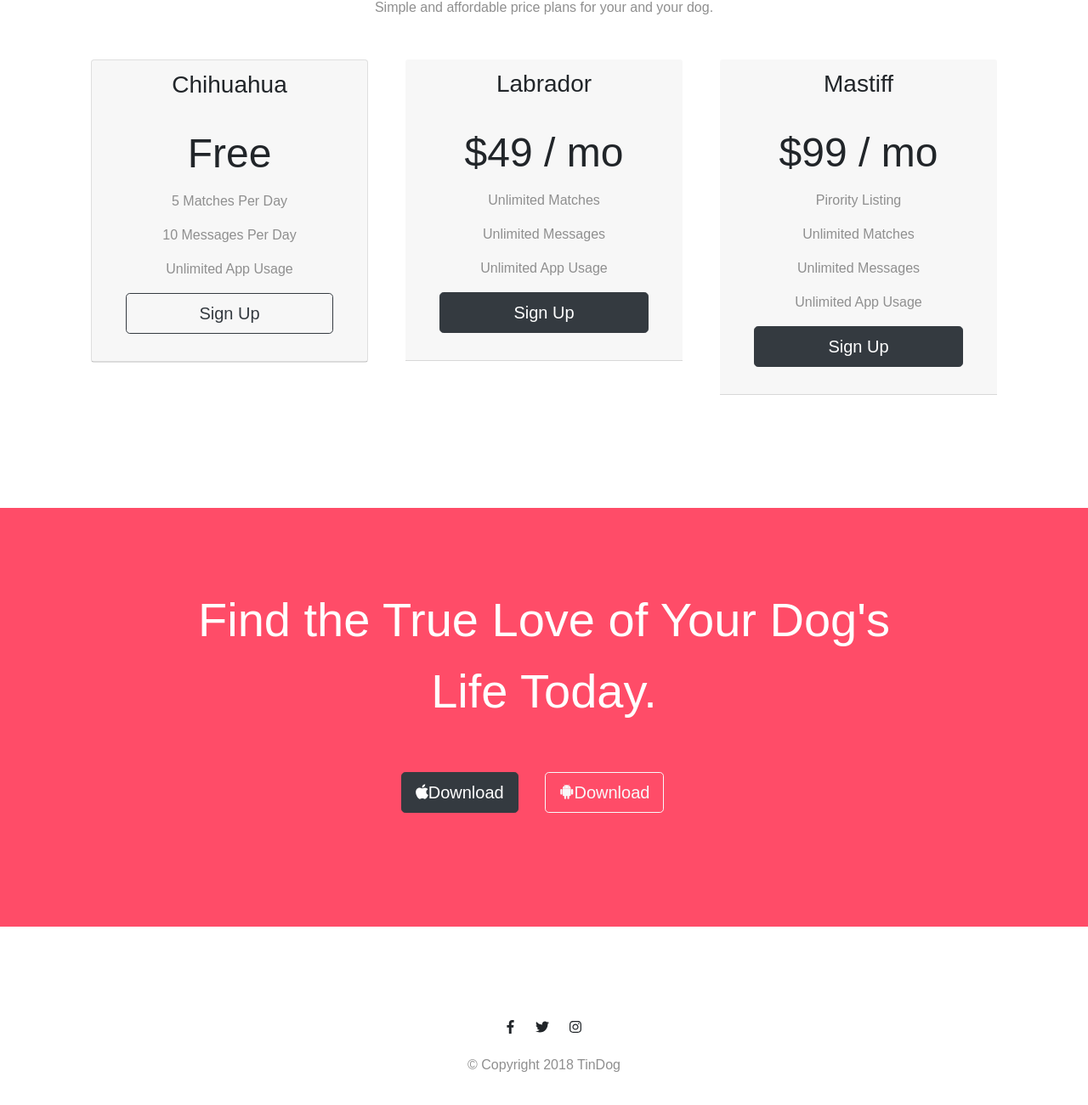
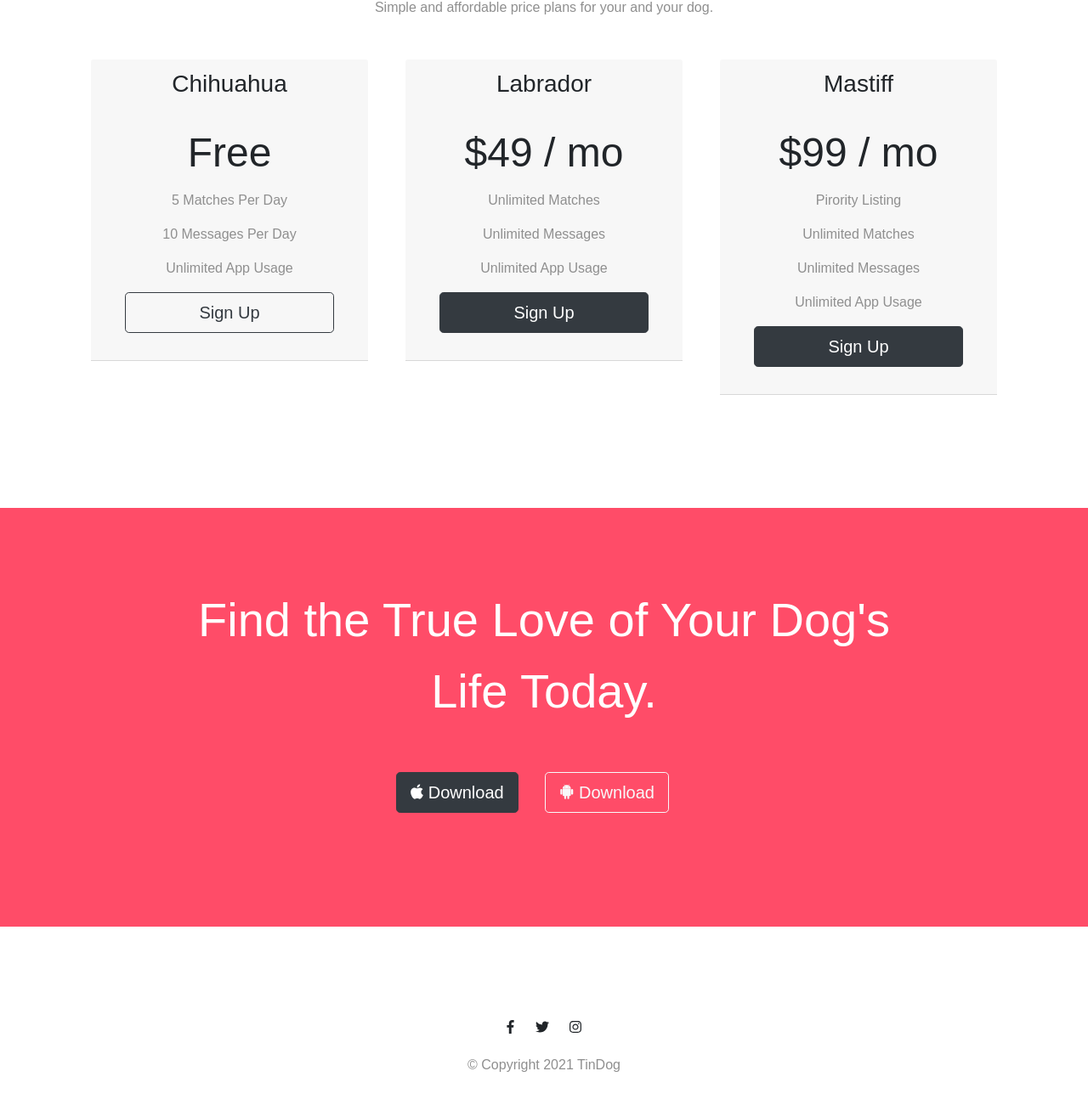
Before and after one commit to awais-ayub/tindog-sample-project, a plain HTML site: page index.html in a window 1280 px wide. Shown: the part 1911-3212 px from the top of the page at 85% size. Drawn offline with nearby package versions, Linux system fonts and the light colour scheme.

Commit message:
Update index.html

```diff
--- a/index.html
+++ b/index.html
@@ -149,7 +149,7 @@
     <p>Simple and affordable price plans for your and your dog.</p>
 <div class="row">
   <div class="pricing-column col-lg-4 col-md-6">
-    <div class="card">
+
       <div class="card-header">
         <h3>Chihuahua</h3>
 
@@ -161,7 +161,7 @@
           <button type="button" class="btn btn-lg btn-block btn-outline-dark">Sign Up</button>
         </div>
       </div>
-    </div>
+
   </div>
   <div class="pricing-column col-lg-4 col-md-6">
     <div class="card-header">
@@ -197,8 +197,8 @@
   <section id="cta">
 
     <h3 class="cta-heading">Find the True Love of Your Dog's Life Today.</h3>
-    <button class="download-button btn btn-lg btn-dark" type="button"><i class="fab fa-apple"></i>Download</button>
-    <button class="download-button btn btn-outline-light btn-lg"type="button"><i class="fab fa-android"></i>Download</button>
+    <button class="download-button btn btn-lg btn-dark" type="button"><i class="fab fa-apple"></i> Download</button>
+    <button class="download-button btn btn-outline-light btn-lg"type="button"><i class="fab fa-android"></i> Download</button>
 
   </section>
 
@@ -209,7 +209,7 @@
     <i class="social-icon fab fa-facebook-f"></i>
     <i class="social-icon fab fa-twitter"></i>
     <i class="social-icon fab fa-instagram"></i>
-    <p>© Copyright 2018 TinDog</p>
+    <p>© Copyright 2021 TinDog</p>
 
   </footer>
 
```
